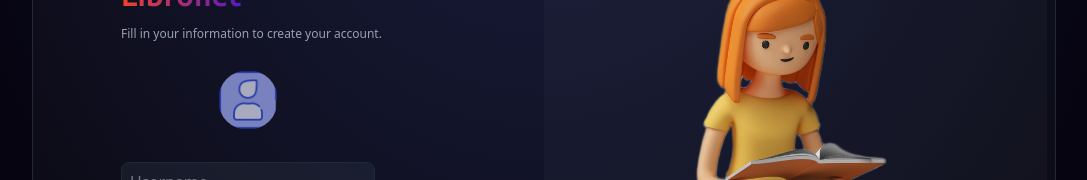
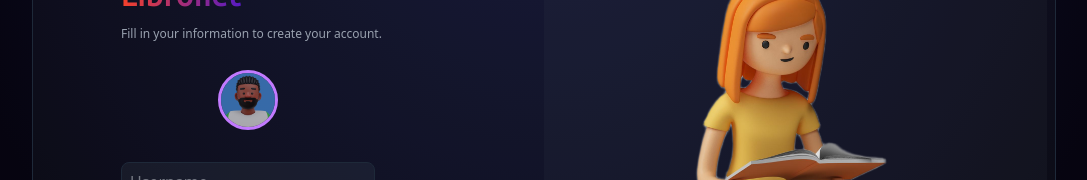
Before and after one commit to zimcodes1/E-Library, a React (Vite) app in the folder client/: page /signup in a window 1280 px wide. Shown: the part 213-393 px from the top of the page, without its empty margins (96-1183 px from the left). Built offline with nearby package versions, Linux system fonts and the light colour scheme; no server answers.

Commit message:
feat: update the avatar input-display container for better visibility

```diff
--- a/client/src/pages/SignUp.tsx
+++ b/client/src/pages/SignUp.tsx
@@ -20,7 +20,7 @@ function SignUp() {
 	});
 	const [error, setError] = useState("");
 	const [loading, setLoading] = useState(false);
-	const [avatarPreview, setAvatarPreview] = useState("/images/user.png");
+	const [avatarPreview, setAvatarPreview] = useState("/images/defaultUser.jpg");
 	const [avatarFile, setAvatarFile] = useState<File | null>(null);
 	const [showPassword, setShowPassword] = useState(false);
 	const [showConfirmPassword, setShowConfirmPassword] = useState(false);
@@ -138,7 +138,7 @@ function SignUp() {
 								let inputElement = document.getElementById("imgInput");
 								inputElement?.click();
 							}}
-							className="w-15 h-15 mx-auto my-2 cursor-pointer overflow-hidden flex justify-center items-center rounded-full"
+							className="w-15 border-3 border-purple-400 h-15 mx-auto my-2 cursor-pointer overflow-hidden flex justify-center items-center rounded-full"
 						>
 							<img
 								src={avatarPreview}
```
